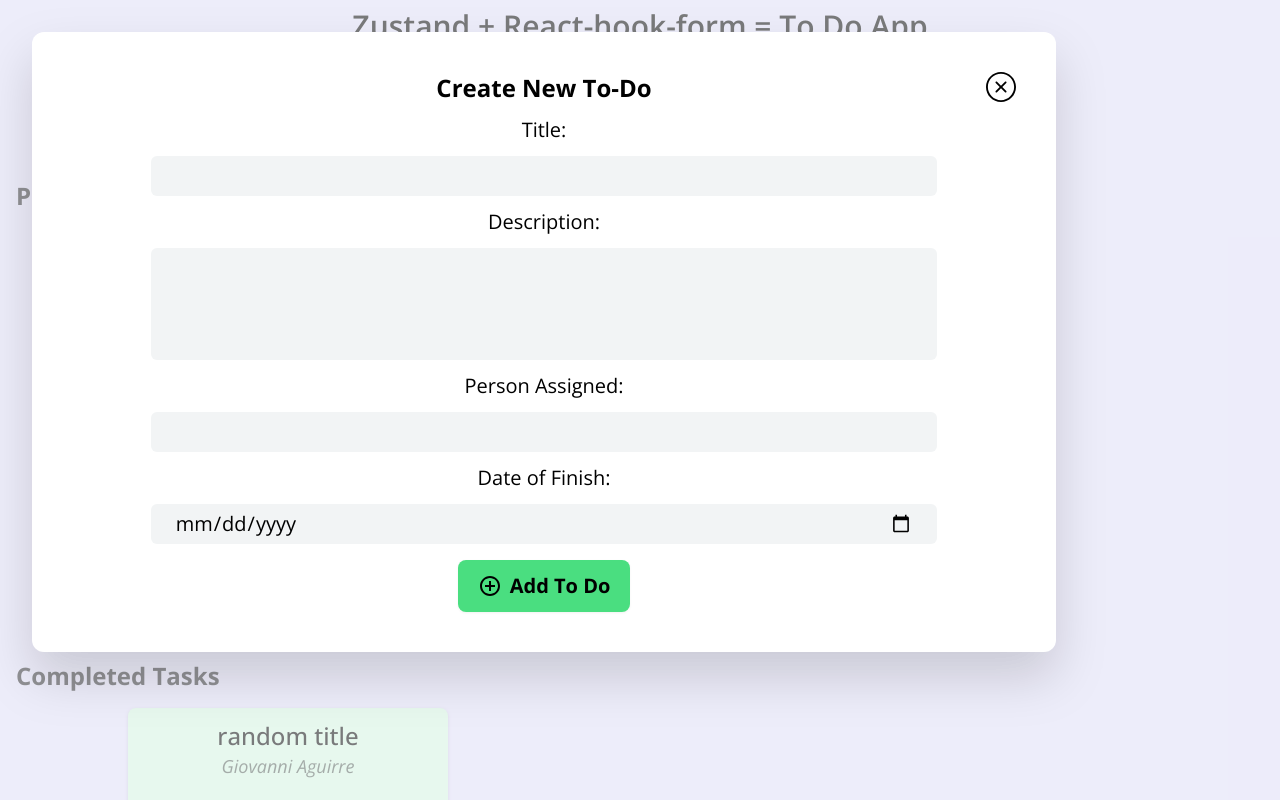
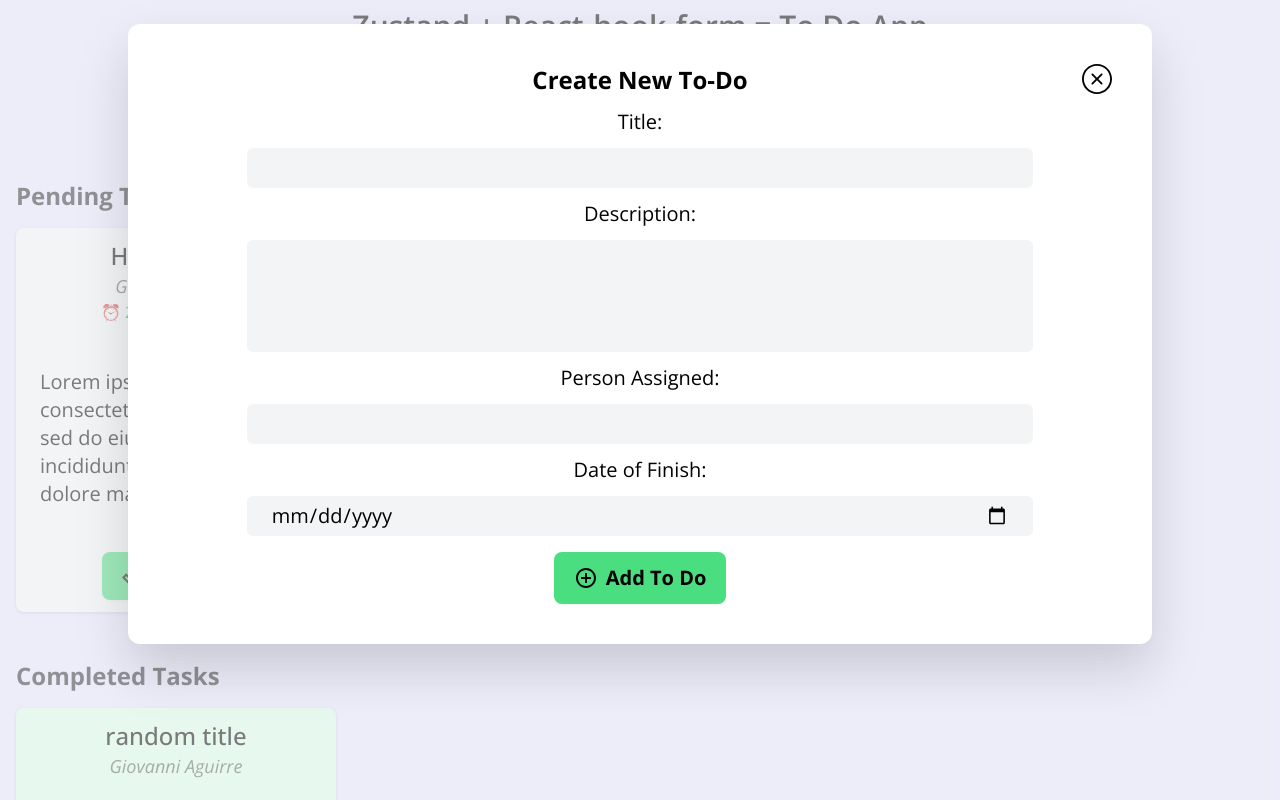
Before and after one commit to galletafromjell666/zustand-todo-app, a React (Vite) app: page / in a window 1280 px wide. Both pictures are taken after a click on the button "Create To Do". Shown: the top 800 px of the page. Built offline with nearby package versions, Linux system fonts and the light colour scheme.

Commit message:
fix modal on desktop view

```diff
--- a/src/App.tsx
+++ b/src/App.tsx
@@ -26,7 +26,7 @@ function App() {
         contentLabel="New To Do Form"
         className={
 
-          "m-4 md:m-8 mx-auto w-4/5 h-[100hv] p-4 md:p-10 bg-primary rounded-xl drop-shadow-2xl"
+          "mx-auto my-6 w-4/5 h-[100hv] p-4 md:p-10 bg-primary rounded-xl drop-shadow-2xl"
         }
         overlayClassName="fixed top-0 left-0 bottom-0 right-0 bg-accent/50"
       >
--- a/src/index.css
+++ b/src/index.css
@@ -49,8 +49,8 @@ body {
 
 .container-custom {
   display: grid;
-  justify-content: center;
-  align-content: center;
+  justify-content: space-between;
+  align-content: space-between;
   grid-template-columns: repeat(auto-fill, 18rem);
   /*grid-template-columns: repeat(auto-fit, minmax(18rem, 1fr));*/
   grid-gap: 2rem;
```
